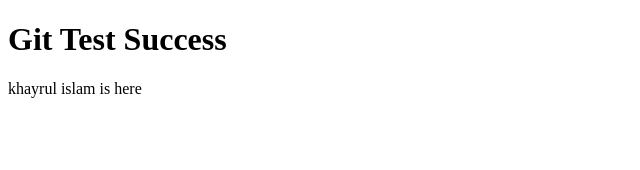
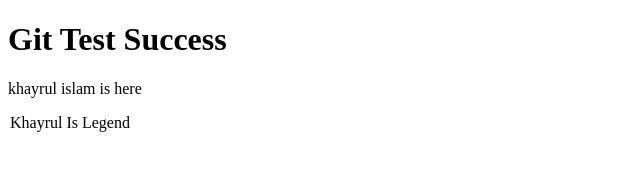
Before and after one commit to coder-khayrul/git-test-two, a plain HTML site: page index.html in a window 1280 px wide. Shown: the whole page, without its empty margins (0-640 px from the left). Drawn offline with Linux system fonts and the light colour scheme.

Commit message:
2nd commit done

```diff
--- a/index.html
+++ b/index.html
@@ -8,6 +8,7 @@
 <body>
     <h1>Git Test Success</h1>
     <p>khayrul islam is here</p>
+    <legend>Khayrul Is Legend</legend>
 
 </body>
 </html>
```
